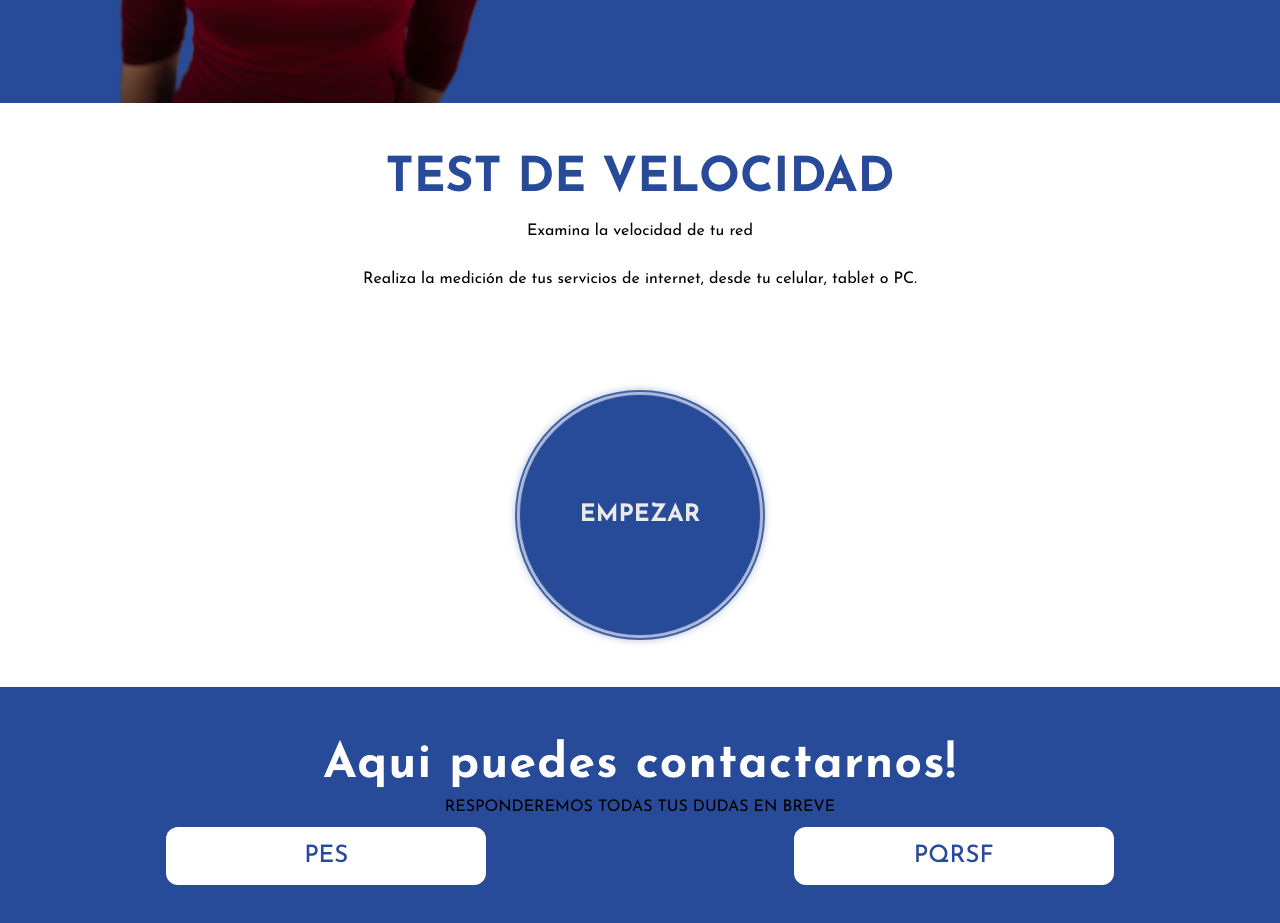
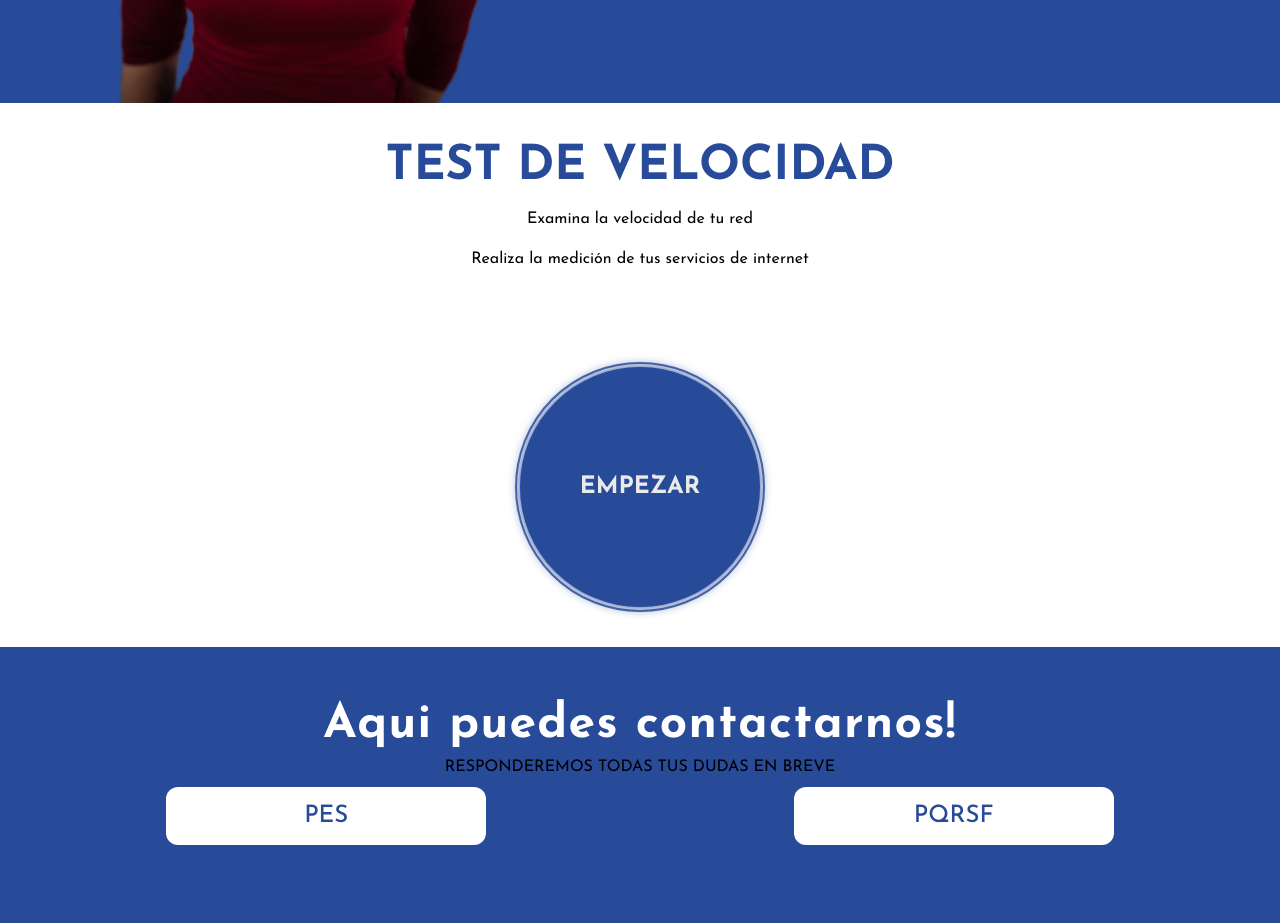
Before and after one commit to labs-company/costanet, a Next.js app: page / in a window 1280 px wide. Shown: the part 2180-3103 px from the top of the page. Built offline with nearby package versions, Linux system fonts and the light colour scheme.

Commit message:
feat: api test de velocidad (#94)

```diff
--- /dev/null
+++ b/app/api/test/route.ts
@@ -0,0 +1,16 @@
+import { NextResponse } from 'next/server';
+import speedtest from '@/utils/speedtest';
+
+export async function GET() {
+    const result = await speedtest()
+    console.log(result);
+    return NextResponse.json({
+        message: "Hello APi"
+    })
+}
+
+export function POST() {
+    return NextResponse.json({
+        date: "datos"
+    })
+}
--- a/app/test-de-velocidad/page.tsx
+++ b/app/test-de-velocidad/page.tsx
@@ -4,15 +4,14 @@ import SpeedTest from "@/components/SpeedTest";
 export default function TestDeVelocidad() {
   return (
     <section className="flex flex-col justify-center items-center p-8">
-      <div className="bg-white p-5">
+      <div className="bg-white p-2">
         <div className="flex flex-col justify-center items-center text-justify gap-y-4">
           <h2 className="sm:text-5xl font-bold text-letter text-lg">
             TEST DE VELOCIDAD
           </h2>
           <p>Examina la velocidad de tu red</p>
-          <p className="whitespace-pre-wrap p-2 text-center">
-            Realiza la medición de tus servicios de internet, desde tu celular,
-            tablet o PC.
+          <p className="whitespace-pre-wrap text-center">
+            Realiza la medición de tus servicios de internet
           </p>
         </div>
         <Container>
--- /dev/null
+++ b/utils/speedtest.ts
@@ -0,0 +1,49 @@
+import { exec } from 'child_process';
+
+const COMMAND = "speedtest --format=json-pretty"
+
+interface IPing {
+    jitter: number;
+    latency: number;
+    low: number;
+    high: number;
+}
+
+interface IBytes {
+    bytes: number
+}
+
+interface ITestFormat {
+    ping: IPing;
+    download: IBytes;
+    upload: IBytes;
+    isp: string;
+    externalIp: string
+}
+
+
+async function runSpeedTest(): Promise<ITestFormat | null> {
+
+    return new Promise((resolve, reject) => {
+
+        console.log('Evaluando la velocidad de tu internet');
+
+        exec(COMMAND, (err, stdout, stderr) => {
+            if (err) {
+                console.error(`Error executing Speedtest ${err}`)
+                reject(err)
+                return;
+            };
+
+
+            try {
+                const resultSpeedTest: ITestFormat = JSON.parse(stdout);
+                resolve(resultSpeedTest);
+            } catch (parseError) {
+                console.error(`Error al analizar JSON: ${parseError}`);
+                reject(parseError);
+            }
+        })
+    })
+}
+export default runSpeedTest
```
Also changed, not shown: tsconfig.json (+7 -2 lines), app/api/test.ts (added).
